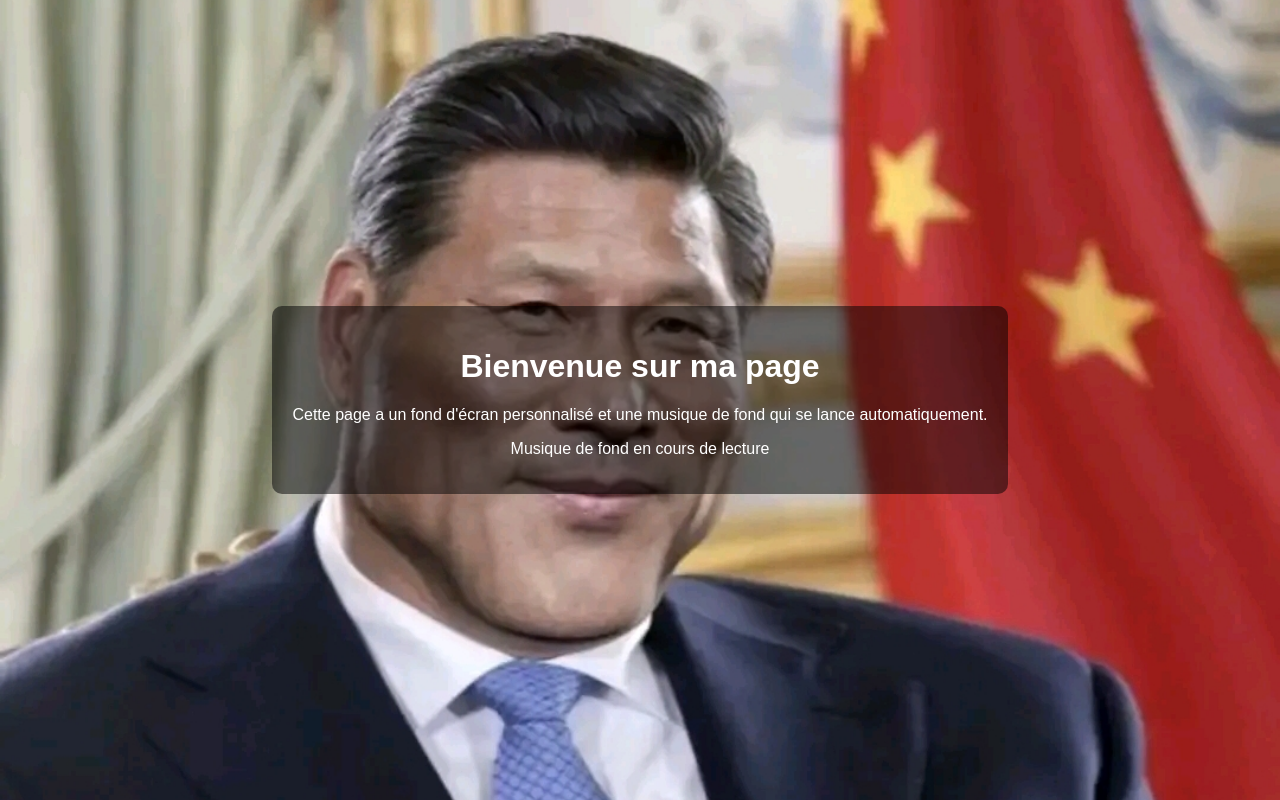
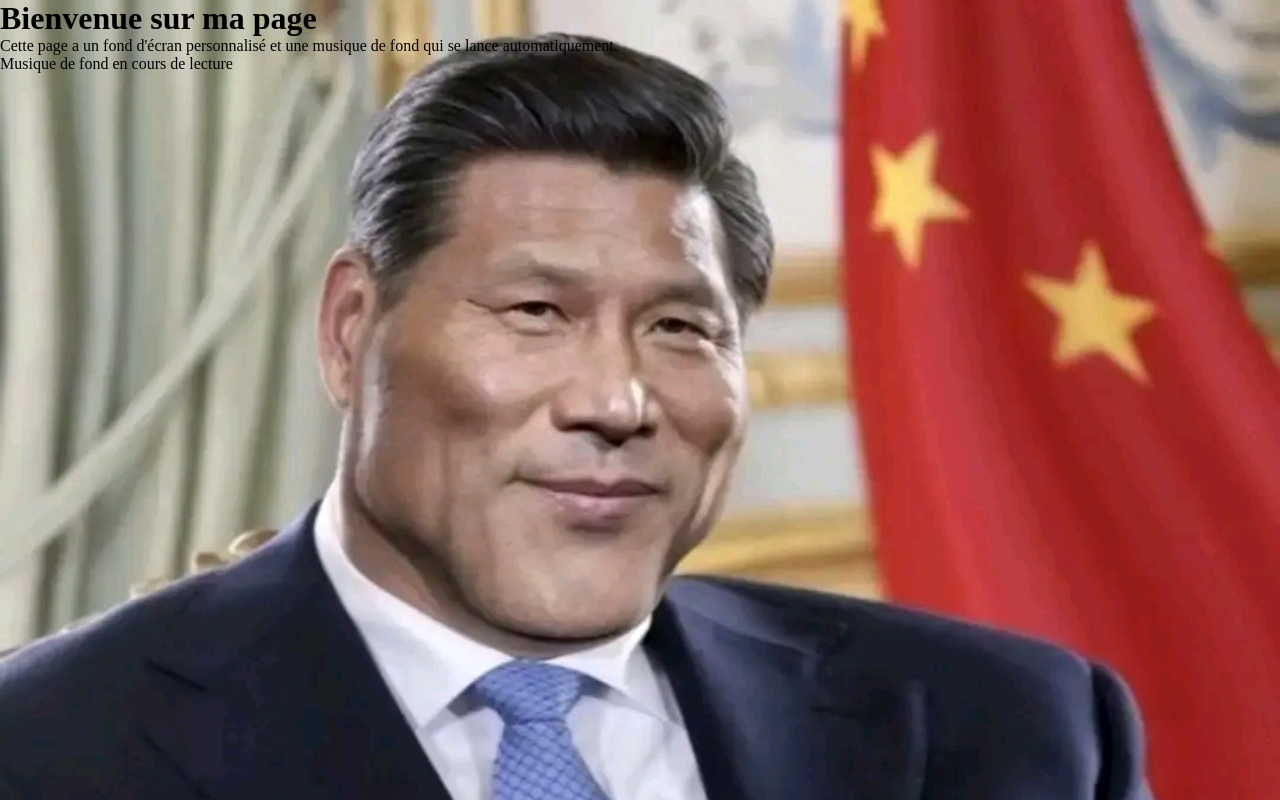
Before and after one commit to Lost-Cyrano/NFC, a plain HTML site: page OmertaChinoise.html in a window 1280 px wide. Drawn offline with Linux system fonts and the light colour scheme.

Commit message:
Update OmertaChinoise.html

```diff
--- a/OmertaChinoise.html
+++ b/OmertaChinoise.html
@@ -3,38 +3,55 @@
 <head>
     <meta charset="UTF-8">
     <meta name="viewport" content="width=device-width, initial-scale=1.0">
-    <title>Page avec fond d'écran et musique</title>
+    <title>Fond d'écran avec musique</title>
     <style>
-        body {
+        * {
             margin: 0;
             padding: 0;
+            box-sizing: border-box;
+        }
+
+        body {
             height: 100vh;
+            width: 100vw;
+            overflow: hidden;
             background-image: url('https://raw.githubusercontent.com/Lost-Cyrano/NFC/refs/heads/main/Screenshot_2025-09-28-22-01-36-466_com.zhiliaoapp.musically-edit.jpg');
             background-size: cover;
             background-position: center;
             background-repeat: no-repeat;
-            font-family: Arial, sans-serif;
-            color: white;
-            display: flex;
-            flex-direction: column;
-            justify-content: center;
-            align-items: center;
-            text-align: center;
         }
 
-        .content {
-            background-color: rgba(0, 0, 0, 0.5);
-            padding: 20px;
-            border-radius: 10px;
-            max-width: 80%;
-        }
-
-        audio {
-            margin-top: 20px;
-            width: 300px;
+        /* Masquer l'élément audio */
+        #backgroundMusic {
+            display: none;
         }
     </style>
 </head>
+<body>
+    <!-- Audio pour la musique de fond -->
+    <audio id="backgroundMusic" autoplay loop>
+        <source src="ssstik.io_1759518899176.mp4" type="audio/mp4">
+        Votre navigateur ne supporte pas l'élément audio.
+    </audio>
+
+    <script>
+        // Script pour gérer la lecture automatique de la musique
+        document.addEventListener('DOMContentLoaded', function() {
+            const audio = document.getElementById('backgroundMusic');
+
+            // Tentative de lecture automatique
+            const playPromise = audio.play();
+
+            if (playPromise !== undefined) {
+                playPromise.catch(function(error) {
+                    console.log('Lecture automatique bloquée: ', error);
+                    // Dans ce cas, on ne fait rien car on ne veut aucun élément visible
+                });
+            }
+        });
+    </script>
+</body>
+</html></head>
 <body>
     <div class="content">
         <h1>Bienvenue sur ma page</h1>
```
